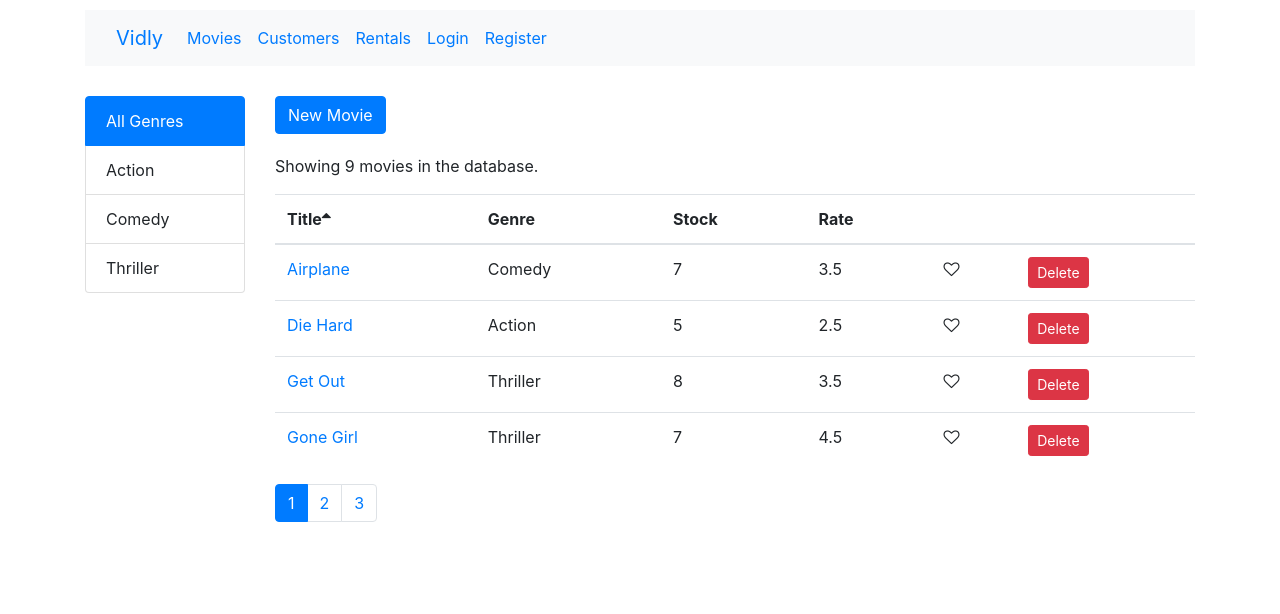
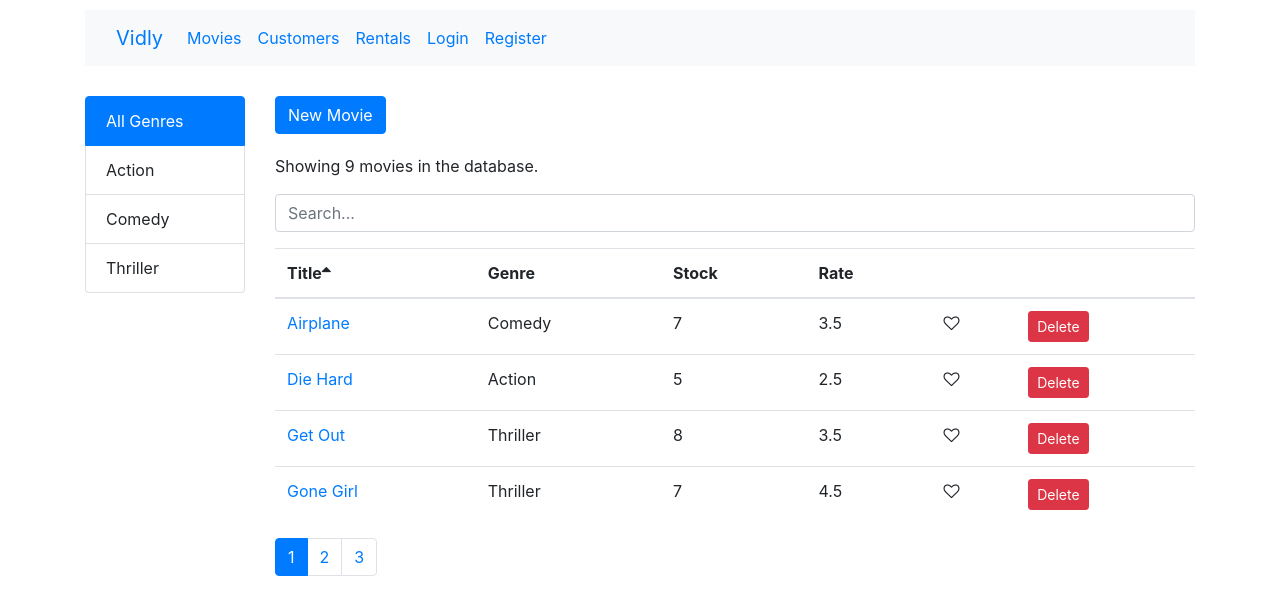
Before and after one commit to pawpaw2022/vidly, a React (Create React App) app: page /movies in a window 1280 px wide. Shown: the top 614 px of the page. Built offline with nearby package versions, Linux system fonts and the light colour scheme.

Commit message:
added search query feature

```diff
--- a/src/components/common/form.jsx
+++ b/src/components/common/form.jsx
@@ -72,7 +72,6 @@
 
         const { data, errors} = this.state;
 
-
         return <Select
             options={options}
             name= {name}
--- /dev/null
+++ b/src/components/common/searchBox.jsx
@@ -0,0 +1,16 @@
+import React from 'react';
+
+
+const SearchBox = ({value, onChange}) => {
+    return (
+        <input
+        type="text"
+        name='query'
+        placeholder='Search...'
+        value={value}
+        onChange={e => onChange(e.currentTarget.value)}
+        className="form-control my-3" />
+     );
+}
+
+export default SearchBox;
--- a/src/components/movies.jsx
+++ b/src/components/movies.jsx
@@ -7,6 +7,7 @@
 import { paginate } from '../utils/paginate';
 import { Link } from 'react-router-dom';
 import _ from 'lodash';
+import SearchBox from './common/searchBox';
 
 class Movies extends Component {
     state = {
@@ -14,6 +15,8 @@
         genres: [],
         pageSize: 4,
         currentPage: 1,
+        searchQuery: "",
+        selectedGenre: null,
         sortColumn: {path: "title", order: "asc"},
      }
 
@@ -45,15 +48,24 @@
      }
 
      handleGenreSelect = (genre) => {
-        this.setState({ selectedGenre: genre, currentPage: 1});
+        this.setState({ selectedGenre: genre, searchQuery: "",currentPage: 1});
+     }
+
+     handleSearch = (query) => {
+        // query -> e.currentTarget.value
+        this.setState({ searchQuery: query, selectedGenre: null, currentPage: 1})
      }
 
      getPageData = () => {
-        const { pageSize, currentPage, selectedGenre, sortColumn, movies: allMovies} = this.state;
+        const { pageSize, currentPage, selectedGenre, sortColumn, movies: allMovies, searchQuery} = this.state;
 
-        const filtered = selectedGenre && selectedGenre._id
-        ? allMovies.filter(m => m.genre.name === selectedGenre.name)
-        : allMovies;
+
+        let filtered = allMovies;
+        if (searchQuery) // filter by search query
+            filtered = allMovies.filter(m => m.title.toLowerCase().startsWith(searchQuery.toLowerCase()));
+        else if (selectedGenre && selectedGenre._id)
+            filtered = allMovies.filter(m => m.genre.name === selectedGenre.name);
+
 
         const sorted = _.orderBy(filtered, [sortColumn.path], [sortColumn.order])
 
@@ -65,7 +77,7 @@
     render() {
 
         const { length: count } = this.state.movies;
-        const { pageSize, currentPage, genres, sortColumn} = this.state;
+        const { pageSize, currentPage, genres, sortColumn, searchQuery} = this.state;
 
         const { totalCount, data: movies} = this.getPageData();
 
@@ -94,6 +106,8 @@
 
                     <p>Showing {totalCount} movies in the database.</p>
 
+                    <SearchBox value={searchQuery} onChange={this.handleSearch}/>
+
                     <MoviesTable
                     movies={movies}
                     sortColumn={sortColumn}
```
